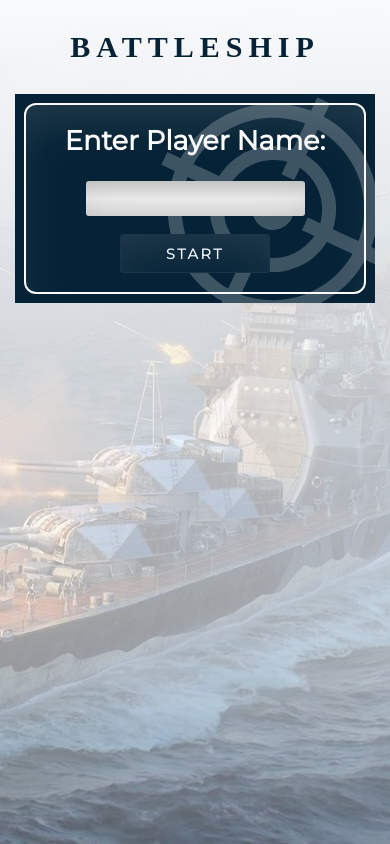
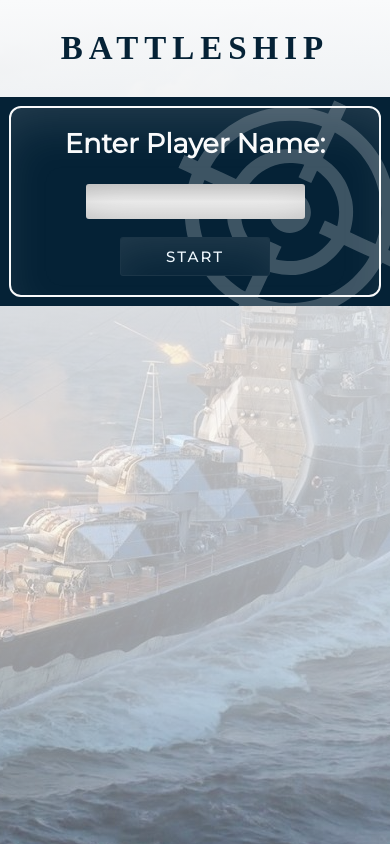
Before and after one commit to MacJ13/battleship-game, a website built with webpack: page src/template.html in a window 390 px wide. Built offline with nearby package versions, Linux system fonts and the light colour scheme.

Commit message:
Add main selector

```diff
--- a/src/sass/_base.scss
+++ b/src/sass/_base.scss
@@ -12,6 +12,8 @@
 
 $main-color: #052236;
 $modal-bg: #052236b9;
+$header-pd-vertical: 2.5rem;
+$h1-size: 3.5rem;
 
 *,
 *::after,
@@ -44,7 +46,6 @@ body {
   background-position: center;
   background-attachment: fixed;
   color: $main-color;
-  min-height: 100vh;
   position: relative;
   width: 100%;
   font-family: "Montserrat", sans-serif;
@@ -73,14 +74,10 @@ input:focus {
   outline: none;
 }
 
-.body {
-  padding: 0 3.75%;
-}
-
 .header {
   margin: auto;
   max-width: 1000px;
-  padding: 2.5rem 1rem;
+  padding: $header-pd-vertical 3.75%;
   width: 100%;
 
   & > * {
@@ -88,18 +85,23 @@ input:focus {
   }
 }
 
+.main {
+  min-height: calc(100vh - ($header-pd-vertical * 2) - $h1-size);
+  padding: 0 3.75%;
+}
+
 .h1 {
-  font-size: 3.5rem;
+  font-size: $h1-size;
   font-family: "Times New Roman", Times, serif;
   text-transform: uppercase;
   letter-spacing: 0.5rem;
 
   @media screen and (max-width: 1000px) {
-    font-size: 3em;
+    font-size: calc($h1-size - 0.5rem);
   }
 
   @media screen and (max-width: 800px) {
-    font-size: 2.5em;
+    font-size: calc($h1-size - 0.75rem);
   }
 }
 
```
